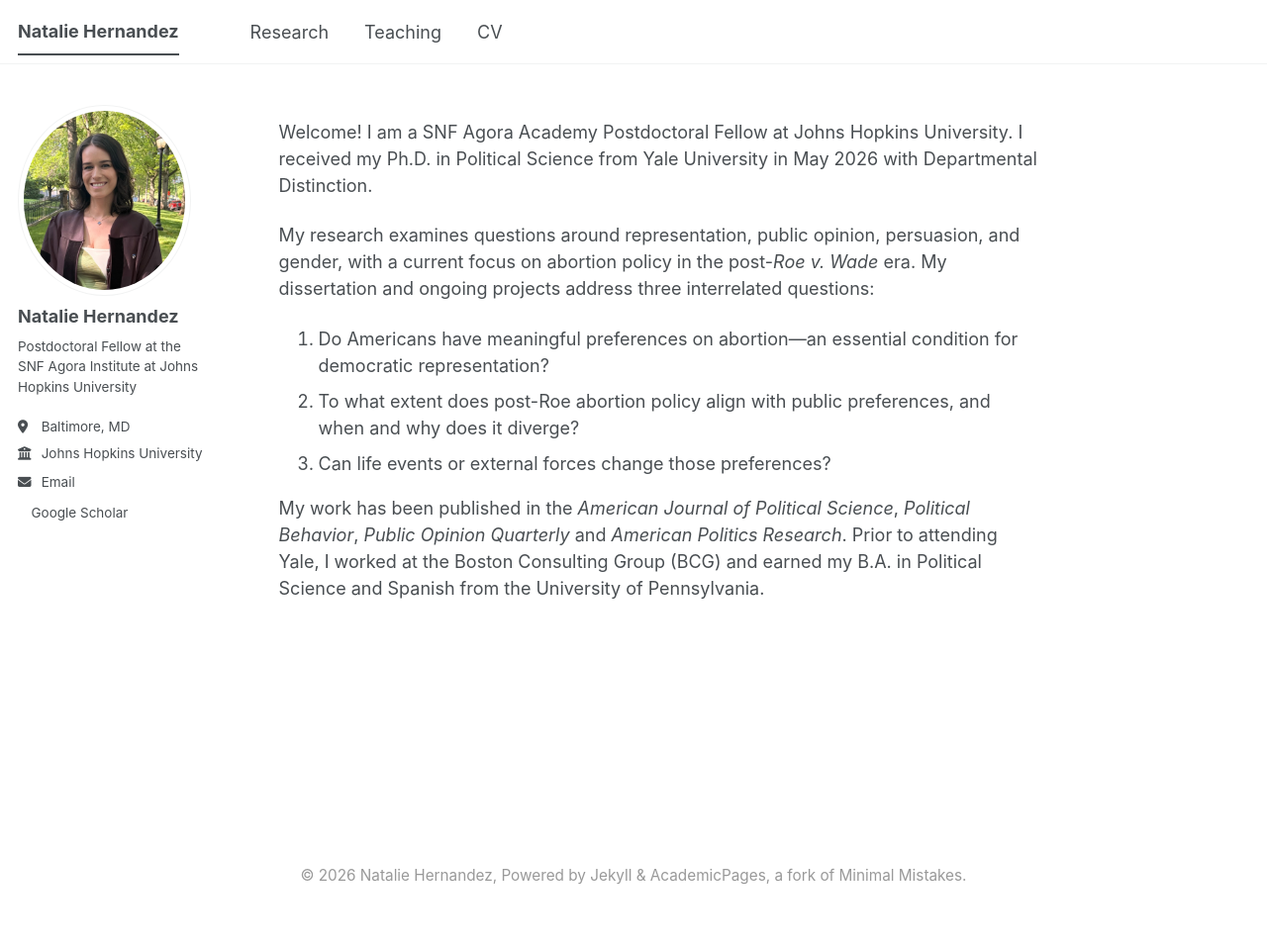
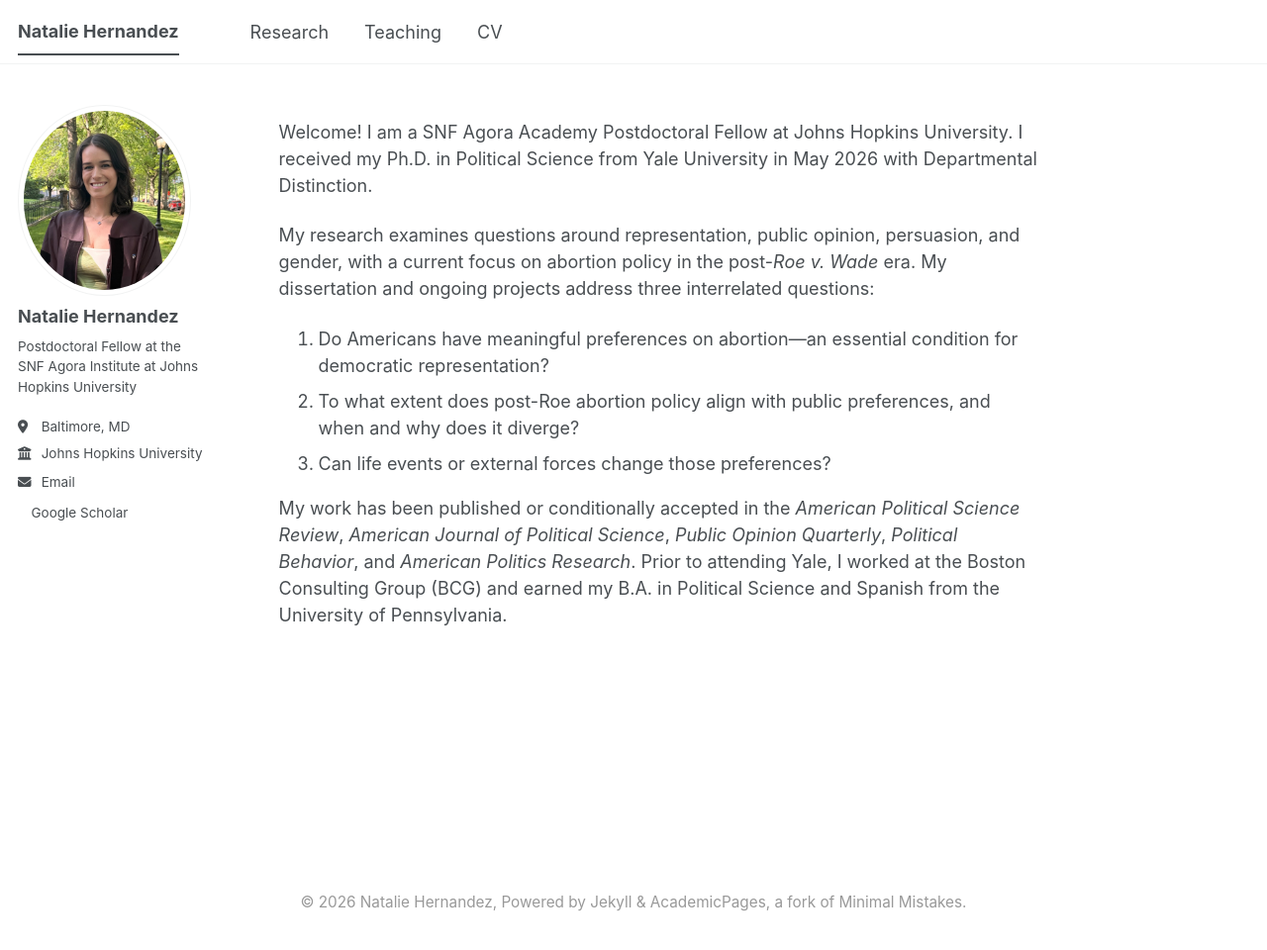
Before and after one commit to nataliehdez11/nataliehdez11.github.io, a Jekyll site: the page built from _pages/about.md, in a window 1280 px wide and 978 px high. Shown: the top 960 px of the window at 99% size. Built offline with Jekyll 4.4.1, drawn with Linux system fonts in a browser that asks for light colours; a style sheet for code colours, icons or effects is not loaded.

Commit message:
Update about.md

```diff
--- a/_pages/about.md
+++ b/_pages/about.md
@@ -14,4 +14,4 @@ My research examines questions around representation, public opinion, persuasion
 2. To what extent does post-Roe abortion policy align with public preferences, and when and why does it diverge?
 3. Can life events or external forces change those preferences?
 
-My work has been published in the *American Journal of Political Science*, *Political Behavior*, *Public Opinion Quarterly* and *American Politics Research*. Prior to attending Yale, I worked at the Boston Consulting Group (BCG) and earned my B.A. in Political Science and Spanish from the University of Pennsylvania.
+My work has been published or conditionally accepted in the *American Political Science Review*, *American Journal of Political Science*, *Public Opinion Quarterly*, *Political Behavior*, and *American Politics Research*. Prior to attending Yale, I worked at the Boston Consulting Group (BCG) and earned my B.A. in Political Science and Spanish from the University of Pennsylvania.
```
